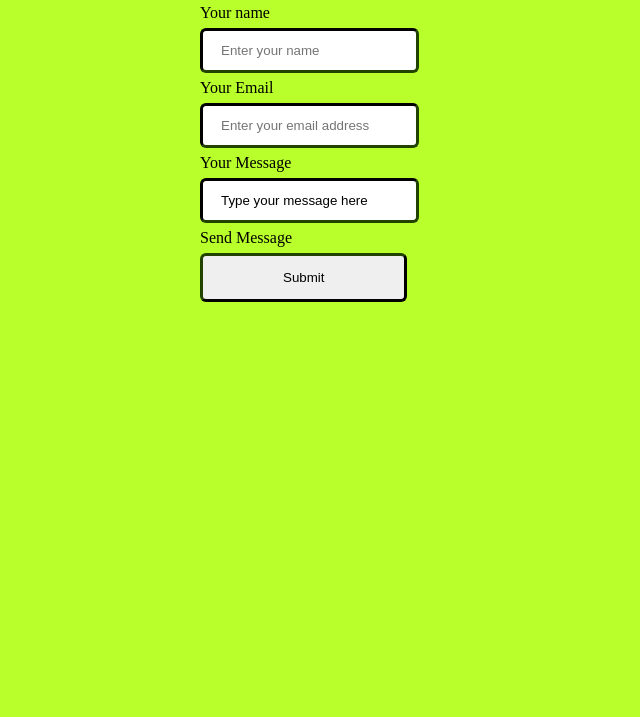
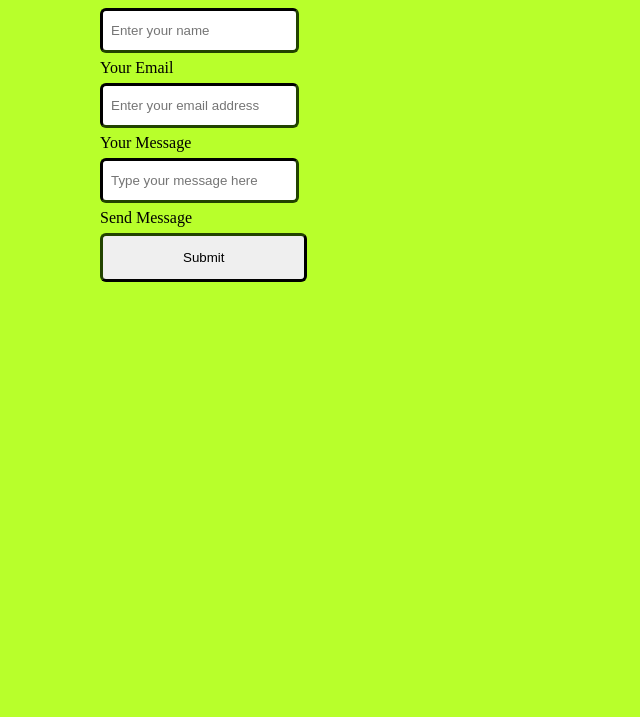
Before and after one commit to VHarmony/contact-form, a plain HTML site: page index.html in a window 1280 px wide. Shown: the part 83-800 px from the top of the page, without its empty margins (0-640 px from the left). Drawn offline with Linux system fonts and the light colour scheme.

Commit message:
added 'placeholder' to the message inout area

```diff
--- a/index.html
+++ b/index.html
@@ -5,22 +5,22 @@
     <meta name="viewport" content="width=device-width, initial-scale=1.0">
     <title>Contact Form</title>
 </head>
-<body style="background-color: rgb(184, 255, 43); margin: 20px 200px; position: absolute;">
+<body style="background-color: rgb(184, 255, 43); margin: 20px 100px; position: relative;">
     <header>
         <h2>CONTACT US</h2>
     </header>
     <form action="">
         <!-- name input area -->
         <label style="margin-top: 4px 2px;" for="name">Your name</label><br>
-        <input style="padding: 12px 18px; margin: 6px 0; border-radius: 6px; border-color: rgb(34, 67, 0); border-width: 3px;" type="text" name="" id="" placeholder="Enter your name"><br>
+        <input style="padding: 12px 8px; margin: 6px 0; border-radius: 6px; border-color: rgb(34, 67, 0); border-width: 3px;" type="text" name="" id="" placeholder="Enter your name"><br>
 
         <!-- email input area -->
         <label style="margin-top: 8px; margin-bottom: 2px;" for="email">Your Email</label><br>
-        <input style="padding: 12px 18px; margin: 6px 0; border-radius: 6px; border-color: rgb(34, 67, 0); border-width: 3px;" type="email" name="" id="" placeholder="Enter your email address"><br>
+        <input style="padding: 12px 8px; margin: 6px 0; border-radius: 6px; border-color: rgb(34, 67, 0); border-width: 3px;" type="email" name="" id="" placeholder="Enter your email address"><br>
 
         <!-- message input area -->
         <label style="margin-top: 8px; margin-bottom: 2px;" for="text">Your Message</label><br>
-        <input style="padding: 12px 18px; margin: 6px 0; border-radius: 6px; border-color: rgb(34, 67, 0); border-width: 3px;" type="textarea" value="Type your message here"><br>
+        <input style="padding: 12px 8px; margin: 6px 0; border-radius: 6px; border-color: rgb(34, 67, 0); border-width: 3px;" type="textarea" value="" placeholder="Type your message here"><br>
 
         <!-- submit button -->
         <label style="margin-top: 8px; margin-bottom: 2px;" for="button">Send Message</label><br>
```
